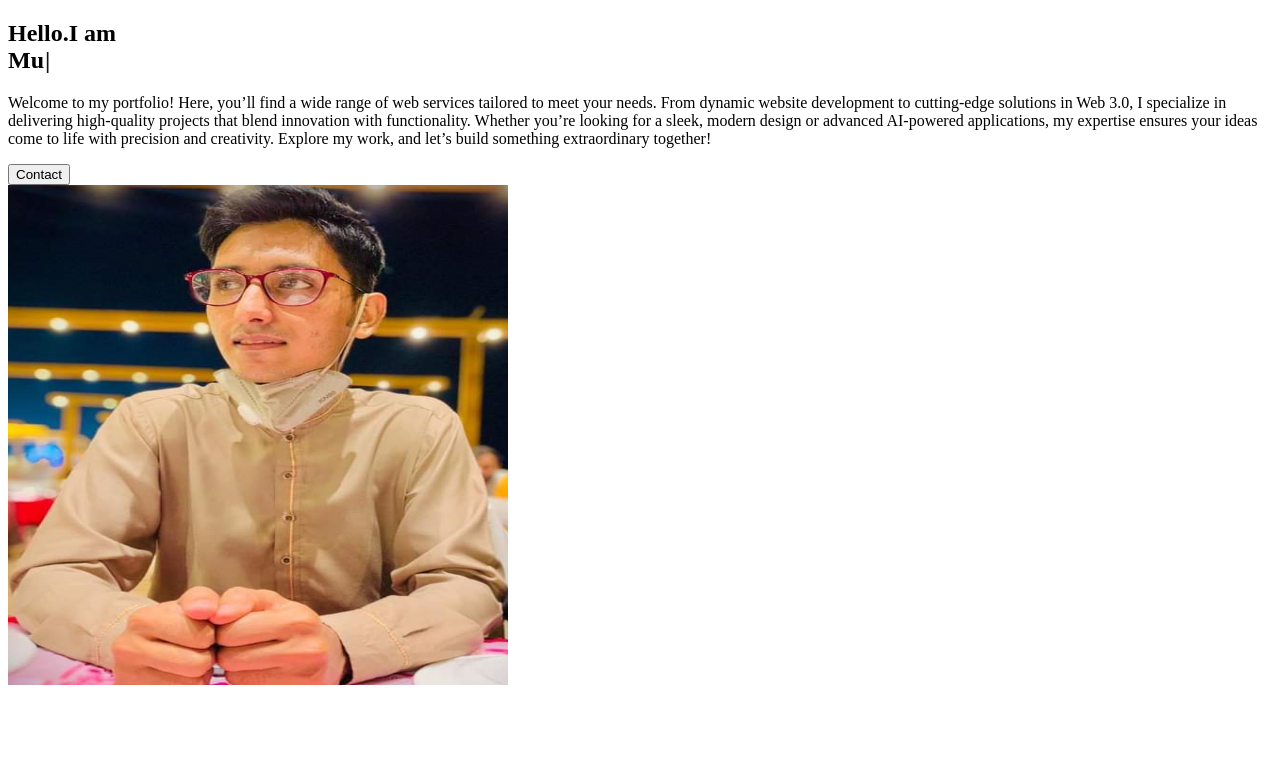
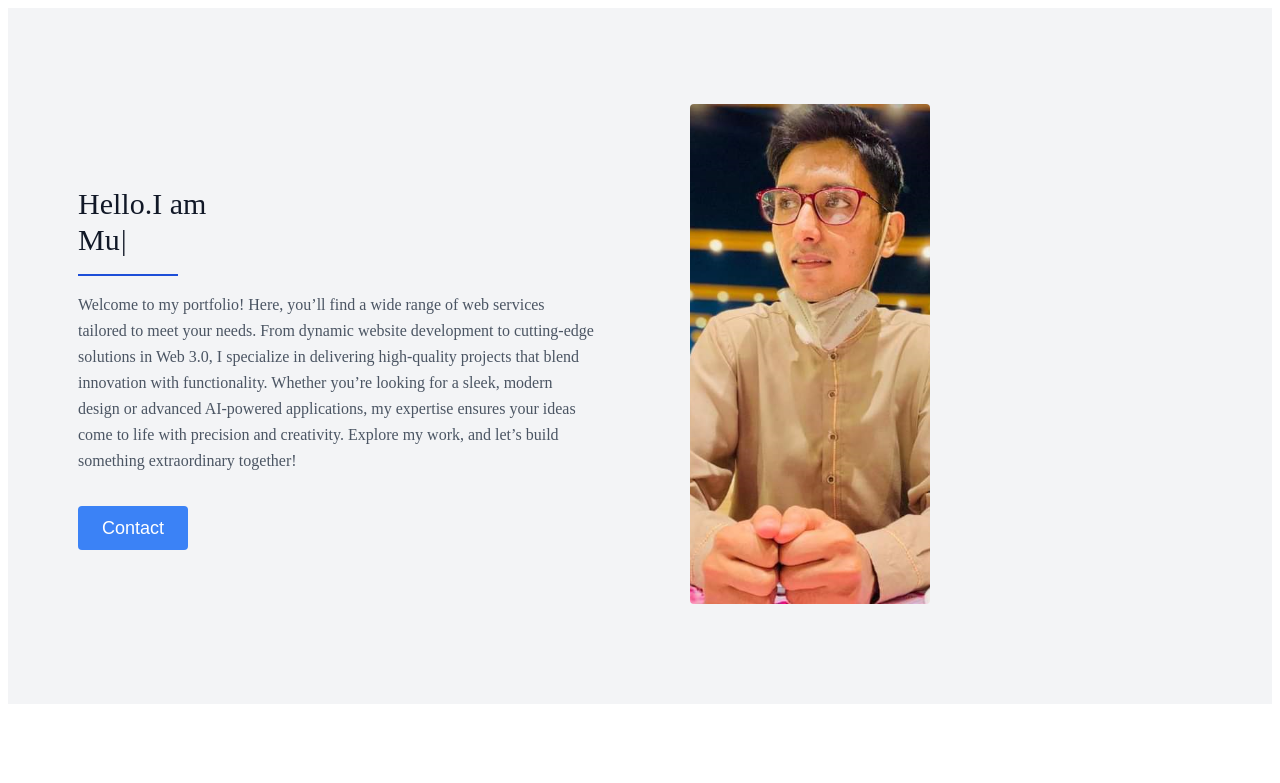
Before and after one commit to HanzalaAli92/Protfolio-Custom, a Next.js app: page / in a window 1280 px wide. Shown: the top 783 px of the page. Built offline with nearby package versions, Linux system fonts and the light colour scheme.

Commit message:
push files

```diff
--- a/src/Components/About.tsx
+++ b/src/Components/About.tsx
@@ -12,7 +12,7 @@ const About = () => {
       <Image
         className={style.image}
         alt="hero"
-        src={require("../../public/media/profile.png")}
+        src={"/media/profile.png"}
         width={300}
         height={500}
       />
--- a/src/Components/Footer.tsx
+++ b/src/Components/Footer.tsx
@@ -11,7 +11,7 @@
        <footer className={style.footer}>
   <div className={style.footer_divs}>
     <a className={style.a}>
-    <Image src={require("../../public/media/logo.jpg")}
+    <Image src={"/media/logo.jpg"}
       alt="Logo"
       width={100}
       height={100}
--- a/src/Components/Hero.tsx
+++ b/src/Components/Hero.tsx
@@ -7,12 +7,12 @@ import Typewriter from 'typewriter-effect';
 
 const Hero = () => {
   return (
-<section className="text-gray-600 body-font bg-gray-100">
-  <div className="container mx-auto flex px-5 py-24 md:flex-row flex-col items-center">
-    <div className="lg:flex-grow md:w-1/2 lg:pr-24 md:pr-16 flex flex-col md:items-start md:text-left mb-16 md:mb-0 items-center text-center">
-      <h1 className="title-font sm:text-4xl text-3xl mb-4 font-medium text-gray-900">
+<section className={style.section}>
+  <div className={style.div_1a}>
+    <div className={style.div_1b}>
+      <h1 className={style.h1}>
         Hello.I am
-        <br className="hidden lg:inline-block" />
+        <br className={style.br}/>
         <Typewriter
         options={{
         strings: ['Muhammad Hanzala Ali','Web Developer','UI/UX Designer'],
@@ -21,13 +21,13 @@ const Hero = () => {
         }}
         />
       </h1>
-      <div className='w-[100px] h-[2px] bg-blue-700'></div>
-      <p className="mb-8 leading-relaxed">
+      <div className={style.div_2a}></div>
+      <p className={style.p}>
       Welcome to my portfolio! Here, you’ll find a wide range of web services tailored to meet your needs. From dynamic website development to cutting-edge solutions in Web 3.0, I specialize in delivering high-quality projects that blend innovation with functionality. Whether you’re looking for a sleek, modern design or advanced AI-powered applications, my expertise ensures your ideas come to life with precision and creativity. Explore my work, and let’s build something extraordinary together!
       </p>
-      <div className="flex justify-center">
+      <div className={style.div_2b}>
         <Link href={"#Contact"}>
-        <button className="inline-flex text-white bg-blue-500 border-0 py-2 px-6 focus:outline-none hover:bg-blue-600 rounded text-lg">
+        <button className={style.button}>
           Contact
         </button>
         </Link>
@@ -36,13 +36,13 @@ const Hero = () => {
         </button> */}
       </div>
     </div>
-    <div className="lg:max-w-lg lg:w-full md:w-1/2 w-5/6">
+    <div className={style.div_3}>
       <Image
-        className="object-cover object-center rounded mx-auto w-[15rem]"
+        className={style.image}
         alt="hero"
         width={500}
         height={500}
-        src={require("../../public/media/profile.png")}
+        src={"/media/profile.png"}
       />
     </div>
   </div>
--- a/src/Components/Navbar.tsx
+++ b/src/Components/Navbar.tsx
@@ -14,7 +14,7 @@ const Navbar = () => {
 
     <a className={style.a}>
 
-      <Image src={require("../../public/media/logo.jpg")}
+      <Image src={"/media/logo.jpg"}
       alt="Logo"
       width={100}
       height={100}
@@ -22,6 +22,7 @@ const Navbar = () => {
 
       <span className={style.span}>Hanzala</span>
     </a>
+
     <nav className={style.nav}>
       <Link href="/" className={style.nav_link}>Home</Link>
 
--- a/src/Components/Project.tsx
+++ b/src/Components/Project.tsx
@@ -20,7 +20,9 @@ const Project = () => {
           <Image
             alt="gallery"
             className={style.image1}
-            src={require("../../public/media/pic-1.png")}
+            src={"/media/pic-1.png"}
+            width={500}
+            height={300}
           />
           <div className={style.project_div5}>
             <h2 className={style.h2a}>
@@ -46,7 +48,9 @@ const Project = () => {
           <Image
             alt="gallery"
             className={style.image1}
-            src={require("../../public/media/pic-7.png")}
+            src={"/media/pic-7.png"}
+            width={500}
+            height={300}
           />
           <div className={style.project_div5}>
             <h2 className={style.h2a}>
@@ -72,7 +76,9 @@ const Project = () => {
           <Image
             alt="gallery"
             className={style.image1}
-            src={require("../../public/media/pic-8.png")}
+            src={"/media/pic-8.png"}
+            width={500}
+            height={300}
           />
           <div className={style.project_div5}>
             <h2 className={style.h2a}>
--- a/src/Components/Styles/hero.module.css
+++ b/src/Components/Styles/hero.module.css
@@ -0,0 +1,153 @@
+.section{
+    --tw-text-opacity: 1;
+    color: #4b5563;
+    --tw-bg-opacity: 1;
+    background-color: #f3f4f6;
+    padding-left: 0px;
+    padding-right: 0px;
+}
+
+.div_1a{
+    margin-left: auto;
+    margin-right: auto;
+    display: flex;
+    padding-left: 20px;
+    padding-right: 20px;
+    padding-top: 96px;
+    padding-bottom: 96px;
+    flex-direction: column;
+    align-items: center;
+}
+
+.div_1b{
+    display: flex;
+    flex-direction: column;
+    margin-bottom: 64px;
+    align-items: center;
+    text-align: center;
+}
+
+.h1{
+    font-size: 30px;
+    line-height:36px;
+    margin-bottom: 16px;
+    font-weight: 500;
+    --tw-text-opacity: 1;
+    color: #111827 ;
+}
+
+.br{
+   display: none;
+}
+
+.div_2a{
+    width: 100px;
+    height: 2px;
+    --tw-bg-opacity: 1;
+    background-color: #1d4ed8;
+}
+
+.p{
+    margin-bottom: 32px;
+    line-height: 1.625;
+}
+
+.div_2b{
+    display: flex;
+    justify-content: center;
+}
+
+.button{
+    display: inline-flex;
+    --tw-text-opacity: 1;
+    color: #ffffff;
+    --tw-bg-opacity: 1;
+    background-color: #3b82f6;
+    border-width: 0px;
+    padding-top: 8px;
+    padding-bottom: 8px;
+    padding-left: 24px;
+    padding-right: 24px;
+    border-radius: 4px;
+    font-size: 18px;
+    line-height:28px;
+}
+
+.button:focus{
+    outline: 2px solid transparent;
+    outline-offset: 2px;
+}
+
+.button:hover{
+    --tw-bg-opacity: 1;
+    background-color: #2563eb;
+}
+
+.div_3{
+    width: 83.333333%;
+}
+
+.image{
+    object-fit: cover;
+    object-position: center;
+    border-radius: 4px;
+    margin-left: auto;
+    margin-right: auto;
+    width: 240px;
+}
+
+@media (min-width: 640px) {
+    .section{
+        padding-left: 20px;
+        padding-right: 20px;
+    }
+
+    .h1a {
+        font-size: 36px;
+        line-height: 40px ;
+    }
+}
+
+@media (min-width: 768px) {
+    .section{
+        padding-left: 35px;
+        padding-right: 35px;
+    }
+
+    .div_1a {
+        flex-direction: row;
+    }
+
+    .div_1b {
+        width: 50%;
+        padding-right: 64px;
+        align-items: flex-start;
+        text-align: left;
+        margin-bottom: 0px;
+    }
+
+    .div_3{
+        width: 50%;
+    }
+}
+
+@media (min-width: 1024px) {
+    .section{
+        padding-left: 50px;
+        padding-right: 50px;
+    }
+
+    .div_1b {
+        flex-grow: 1;
+        padding-right: 96px;
+    }
+
+    .br {
+        display: inline-block;
+    }
+
+    .div_3 {
+        max-width: 512px;
+        width: 100%;
+    }
+}
--- a/src/app/page.tsx
+++ b/src/app/page.tsx
@@ -3,7 +3,7 @@ import Contact from "@/Components/Contact";
 import Hero from "@/Components/Hero";
 import Project from "@/Components/Project";
 import Skills from "@/Components/Skills";
-import Image from "next/image";
+
 
 export default function Home() {
   return (
--- a/src/app/project/page.tsx
+++ b/src/app/project/page.tsx
@@ -1,7 +1,7 @@
 import React from 'react'
 import Image from 'next/image'
 import style from "@/Components/Styles/project.module.css"
-import Link from 'next/link'
+
 
 const Project = () => {
   return (
```
